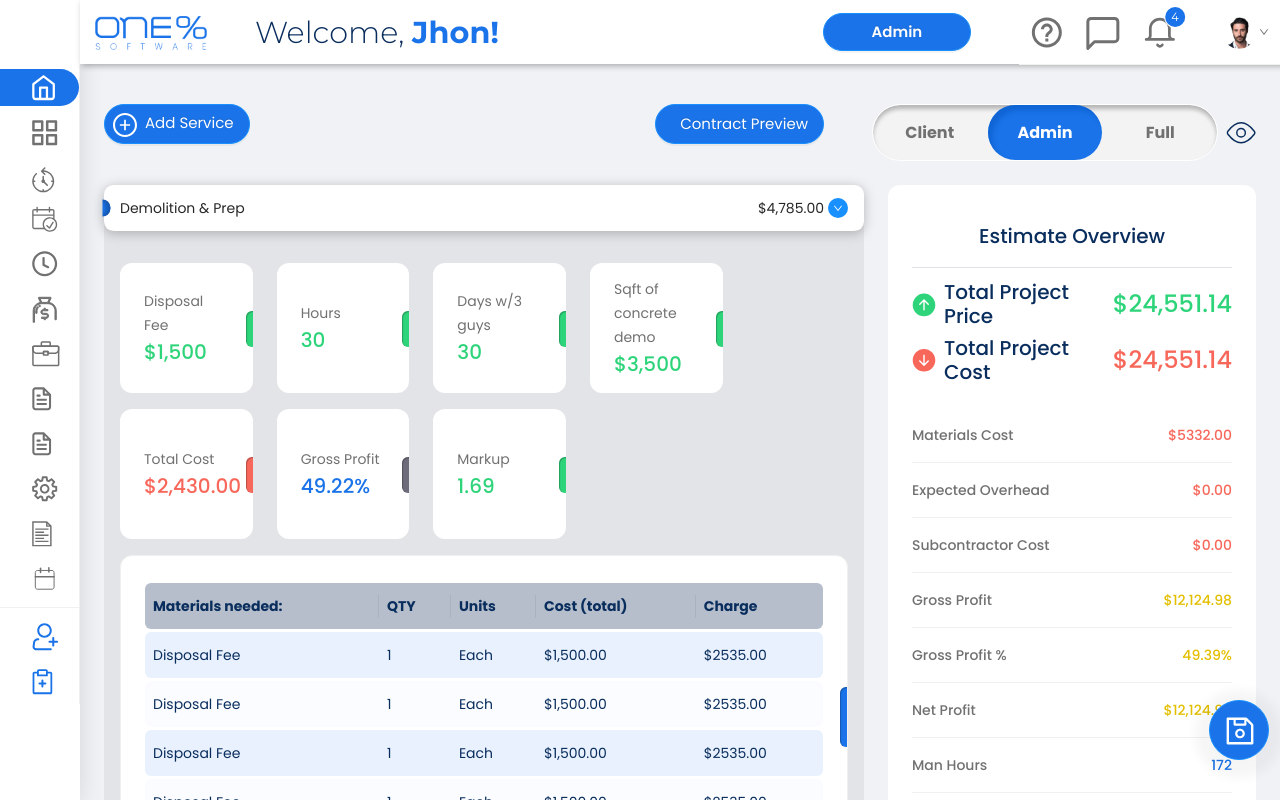
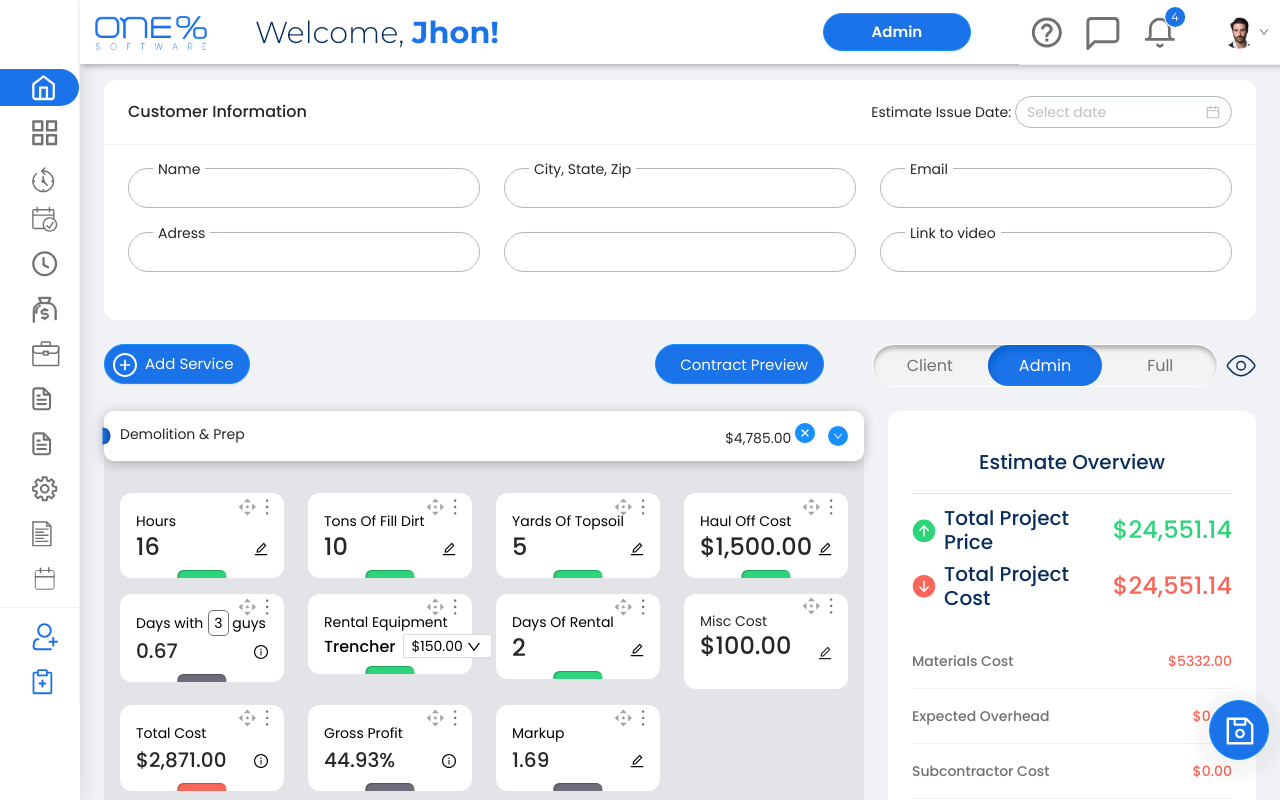
Before and after one commit to Superior-CS-Group/FrontEnd, a React (Create React App) app: page /add-estimates in a window 1280 px wide. Shown: the top 800 px of the page. Built offline with nearby package versions, Linux system fonts and the light colour scheme.

Commit message:
furmulla

```diff
--- a/package.json
+++ b/package.json
@@ -16,6 +16,7 @@
     "is-empty": "^1.2.0",
     "momentjs": "^2.0.0",
     "react": "^17.0.2",
+    "react-beautiful-dnd": "^13.1.0",
     "react-bootstrap": "^2.0.2",
     "react-dom": "^17.0.2",
     "react-drag-listview": "^0.1.8",
--- a/src/App.css
+++ b/src/App.css
@@ -289,7 +289,7 @@ img {
   font-weight: bold;
 }
 .radius-30 {
-  border-radius: 30px;
+  border-radius: 30px !important;
 }
 
 .ant-primary-btn {
@@ -874,13 +874,13 @@ ul.ant-menu.ant-menu-root.ant-menu-vertical.ant-menu-light.ant-siderbar-menu.ant
   width: 33%;
   text-align: center;
   border-radius: 30px;
-  font-weight: bold;
+  font-weight: 400;
   font-size: 16px;
 }
 .ant-tabs-box li a {
   color: #717171;
   display: block;
-  padding: 15px;
+  padding: 8px 15px;
 }
 
 .ant-tabs-box ul li a:hover,
@@ -973,11 +973,11 @@ ul.ant-menu.ant-menu-root.ant-menu-vertical.ant-menu-light.ant-siderbar-menu.ant
 .count-card span,
 .danger-card span,
 .blue-card span {
-  color: #717171;
+  color: #000;
   font-weight: normal;
   font-size: 14px;
   line-height: 24px;
-  display: block;
+  display: inline-block;
 }
 .count-card input[type="text"] {
   font-weight: 500;
@@ -999,60 +999,56 @@ ul.ant-menu.ant-menu-root.ant-menu-vertical.ant-menu-light.ant-siderbar-menu.ant
 .count-card:before {
   content: "";
   background: #2ed47a;
-  box-shadow: inset 1px 1px 1px rgba(0, 0, 0, 0.25);
-  border-radius: 6px 0px 0px 6px;
-  position: absolute;
-  width: 7px;
-  height: 36px;
-  right: 0px;
-  top: 50%;
-  margin-top: -17px;
+  box-shadow: inset 1px 1px 1px rgb(0 0 0 / 25%);
+  border-radius: 6px 6px 0px 0px;
+  position: absolute;
+  width: 30%;
+  height: 8px;
+  left: 50%;
+  bottom: 0;
+  transform: translatex(-50%);
 }
 .danger-card h4 {
   font-weight: 500;
   font-size: 20px;
   line-height: 30px;
 
-  color: #f7685b;
   margin: 0px;
 }
 .danger-card:before {
   content: "";
   background: #f7685b;
   box-shadow: inset 1px 1px 1px rgba(0, 0, 0, 0.25);
-  border-radius: 6px 0px 0px 6px;
-  position: absolute;
-  width: 7px;
-  height: 36px;
-  right: 0px;
-  top: 50%;
-  margin-top: -17px;
+  border-radius: 6px 6px 0px 0px;
+  position: absolute;
+  width: 30%;
+  height: 8px;
+  left: 50%;
+  bottom: 0px;
+  transform: translatex(-50%);
 }
 .blue-card:before {
   content: "";
   background: #6e6b7b;
   box-shadow: inset 1px 1px 1px rgba(0, 0, 0, 0.25);
-  border-radius: 6px 0px 0px 6px;
-  position: absolute;
-  width: 7px;
-  height: 36px;
-  right: 0px;
-  top: 50%;
-  margin-top: -17px;
+  border-radius: 6px 6px 0px 0px;
+  position: absolute;
+  width: 30%;
+  height: 8px;
+  left: 50%;
+  bottom: 0px;
+  transform: translatex(-50%);
 }
 .blue-card h4 {
   font-weight: 500;
   font-size: 20px;
   line-height: 30px;
 
-  color: #1a73e8;
   margin: 0px;
 }
 @media (min-width: 992px) {
   .height-half {
     height: 130px;
-    align-items: center;
-    display: flex;
   }
 }
 
@@ -1802,3 +1798,56 @@ ul.work-scope-list li {
   align-items: center;
   box-shadow: 0px 4px 11px 14px rgb(0 0 0 / 4%);
 }
+
+.ant-floting-input {
+  position: relative;
+}
+
+.ant-floting-input .ant-form-item-label {
+  position: absolute;
+  z-index: 2;
+  top: -10px;
+  left: 25px;
+  background: #fff;
+  padding: 0px 5px;
+}
+
+.font-lac {
+  color: #000;
+}
+
+.trencher {
+  font-size: 16px !important;
+  color: #000 !important;
+}
+
+.count-card h4 {
+  margin: 0px;
+}
+
+.tree-box {
+  display: inline-block;
+  padding: 0px 5px;
+  border: 1px solid #717171;
+  border-radius: 5px;
+  margin-left: 5px;
+}
+
+.drgicon {
+  position: absolute;
+  right: 15px;
+  top: 0px;
+}
+
+.drgicon svg {
+  color: #a3a3a3;
+}
+
+.closeicon-panel {
+  transition: transform 0.24s;
+  border-radius: 100%;
+  display: inline-flex;
+  color: #1890ff;
+  font-size: 20px;
+  margin-right: 9px;
+}
--- a/src/components/estimates/add.estimates.components.jsx
+++ b/src/components/estimates/add.estimates.components.jsx
@@ -10,9 +10,18 @@ import {
   Table,
   List,
   Select,
+  DatePicker,
+  Form,
 } from "antd";
-import { PlusCircleOutlined, SaveOutlined } from "@ant-design/icons";
-import { arrowdown, arrowup, eye } from "../../utils/svg.file";
+// import { DragDropContext, Droppable, Draggable } from "react-beautiful-dnd";
+import {
+  PlusCircleOutlined,
+  SaveOutlined,
+  EditOutlined,
+  InfoCircleOutlined,
+  CloseCircleFilled,
+} from "@ant-design/icons";
+import { arrowdown, arrowup, drag, ellps, eye } from "../../utils/svg.file";
 import { Link } from "react-router-dom";
 const { Panel } = Collapse;
 
@@ -29,40 +38,90 @@ export default class AddEstimates extends Component {
   render() {
     const box = [
       {
-        title: "Disposal Fee",
-        rate: <Input placeholder="$1,500" value="$1,500" className="p-0" />,
+        title: "Hours",
+        rate: <h4>16</h4>,
+        editIcon: <EditOutlined />,
         columbtn: "count-card",
       },
       {
-        title: "Hours",
-        rate: <Input value="30" className="p-0" />,
+        title: "Tons Of Fill Dirt",
+        rate: <h4>10</h4>,
+        editIcon: <EditOutlined />,
         columbtn: "count-card",
       },
       {
-        title: "Days w/3 guys",
-        rate: <Input value="30" className="p-0" />,
+        title: "Yards Of Topsoil",
+        rate: <h4>5</h4>,
+        editIcon: <EditOutlined />,
         columbtn: "count-card",
       },
 
       {
-        title: "Sqft of concrete demo",
-        rate: <Input value="$3,500" className="p-0" />,
+        title: "Haul Off Cost",
+        rate: <h4>$1,500.00</h4>,
+        editIcon: <EditOutlined />,
         columbtn: "count-card",
       },
       {
+        title: (
+          <>
+            Days with<span className="tree-box">3</span> guys
+          </>
+        ),
+        rate: <h4>0.67</h4>,
+        editIcon: <InfoCircleOutlined />,
+        columbtn: "blue-card",
+      },
+      {
+        title: "Rental Equipment",
+        rate: (
+          <div className="d-flex align-items-center justify-content-between ">
+            <h4 className="trencher">Trencher</h4>
+            <Select
+              defaultValue="$150.00"
+              style={{ width: "100%" }}
+              onChange={handleChange}
+              className="ms-2"
+              size="small"
+            >
+              <Option value="rate">$150.00</Option>
+              <Option value="ss">$151.00</Option>
+            </Select>
+          </div>
+        ),
+        columbtn: "count-card",
+      },
+      {
+        title: "Days Of Rental",
+        rate: <h4>2</h4>,
+        columbtn: "count-card",
+        editIcon: <EditOutlined />,
+      },
+      {
+        title: "Misc Cost",
+        rate: <h4>$100.00</h4>,
+
+        editIcon: <EditOutlined />,
+        columbtn: "yellow-card",
+      },
+      {
         title: "Total Cost",
-        rate: <h4>$2,430.00</h4>,
+        rate: <h4>$2,871.00</h4>,
         columbtn: "danger-card",
+        editIcon: <InfoCircleOutlined />,
       },
       {
         title: "Gross Profit",
-        rate: <h4>49.22%</h4>,
+        rate: <h4>44.93%</h4>,
         columbtn: "blue-card",
+        editIcon: <InfoCircleOutlined />,
       },
       {
         title: "Markup",
-        rate: <Input value="1.69" className="p-0" />,
+        rate: <h4>1.69</h4>,
         columbtn: "count-card",
+        editIcon: <EditOutlined />,
+        columbtn: "blue-card",
       },
     ];
     const columns = [
@@ -207,9 +266,94 @@ export default class AddEstimates extends Component {
         ),
       },
     ];
+    function onChange(date, dateString) {
+      console.log(date, dateString);
+    }
     return (
       <>
         <div className="">
+          <Card
+            className="radius-12"
+            bordered={false}
+            title="Customer Information"
+            extra={[
+              <>
+                <div className="ant-calnder">
+                  Estimate Issue Date:{" "}
+                  <DatePicker
+                    className="ant-furmulla-input radius-30"
+                    onChange={onChange}
+                  />
+                </div>
+              </>,
+            ]}
+          >
+            <Form layout="vertical">
+              <Row gutter={[24, 0]}>
+                <Col lg={8}>
+                  <Form.Item label="Name" className="ant-floting-input">
+                    <Input
+                      placeholder=""
+                      size="large"
+                      className="ant-furmulla-input radius-30"
+                    />
+                  </Form.Item>
+                </Col>
+                <Col lg={8}>
+                  <Form.Item
+                    label="City, State, Zip"
+                    className="ant-floting-input"
+                  >
+                    <Input
+                      placeholder=""
+                      size="large"
+                      className="ant-furmulla-input radius-30"
+                    />
+                  </Form.Item>
+                </Col>
+                <Col lg={8}>
+                  <Form.Item label="Email" className="ant-floting-input">
+                    <Input
+                      placeholder=""
+                      type="email"
+                      size="large"
+                      className="ant-furmulla-input radius-30"
+                    />
+                  </Form.Item>
+                </Col>
+                <Col lg={8}>
+                  <Form.Item label="Adress" className="ant-floting-input">
+                    <Input
+                      placeholder=""
+                      size="large"
+                      className="ant-furmulla-input radius-30"
+                    />
+                  </Form.Item>
+                </Col>
+                <Col lg={8}>
+                  <Form.Item label="" className="ant-floting-input">
+                    <Input
+                      placeholder=""
+                      size="large"
+                      className="ant-furmulla-input radius-30"
+                    />
+                  </Form.Item>
+                </Col>
+                <Col lg={8}>
+                  <Form.Item
+                    label=" Link to video"
+                    className="ant-floting-input "
+                  >
+                    <Input
+                      placeholder=""
+                      size="large"
+                      className="ant-furmulla-input radius-30"
+                    />
+                  </Form.Item>
+                </Col>
+              </Row>
+            </Form>
+          </Card>
           {/* <BreadcrumbBar name="Estimates" subname="Add Estimate" /> */}
           <Row className="mt-4 mb-4">
             <Col span="8">
@@ -266,18 +410,33 @@ export default class AddEstimates extends Component {
                   <Panel
                     header="Demolition & Prep"
                     key="1"
-                    extra={[<>$4,785.00</>]}
+                    extra={[
+                      <>
+                        $4,785.00{" "}
+                        <span className="closeicon-panel">
+                          <CloseCircleFilled />
+                        </span>
+                      </>,
+                    ]}
                   >
                     <Row gutter={[24, 0]}>
                       {box.map((c, index) => (
-                        <Col lg={5} span={24} key={index}>
+                        <Col lg={6} span={24} key={index}>
                           <Card
                             bordered={false}
-                            className={`radius-12 mb-3 height-half ${c.columbtn}`}
+                            className={`radius-12 mb-3  ${c.columbtn}`}
+                            bodyStyle={{ padding: "16px" }}
                           >
+                            <div className="text-end drgicon">
+                              <span className="me-1">{drag}</span>{" "}
+                              <span>{ellps}</span>
+                            </div>
                             <span>{c.title}</span>
 
-                            {c.rate}
+                            <div className="d-flex align-items-center justify-content-between">
+                              {c.rate}
+                              {c.editIcon}
+                            </div>
                           </Card>
                         </Col>
                       ))}
@@ -293,17 +452,36 @@ export default class AddEstimates extends Component {
                       />
                     </Card>
                   </Panel>
-                  <Panel header="Paver Patio" key="2" extra={[<>$4,785.00</>]}>
+                  <Panel
+                    header="Paver Patio"
+                    key="2"
+                    extra={[
+                      <>
+                        $4,785.00{" "}
+                        <span className="closeicon-panel">
+                          <CloseCircleFilled />
+                        </span>{" "}
+                      </>,
+                    ]}
+                  >
                     <Row gutter={[24, 0]}>
                       {box.map((c, index) => (
-                        <Col lg={5} span={24} key={index}>
+                        <Col lg={6} span={24} key={index}>
                           <Card
                             bordered={false}
-                            className={`radius-12 mb-3 height-half ${c.columbtn}`}
+                            className={`radius-12 mb-3  ${c.columbtn}`}
+                            bodyStyle={{ padding: "16px" }}
                           >
+                            <div className="text-end drgicon">
+                              <span className="me-1">{drag}</span>{" "}
+                              <span>{ellps}</span>
+                            </div>
                             <span>{c.title}</span>
 
-                            {c.rate}
+                            <div className="d-flex align-items-center justify-content-between">
+                              {c.rate}
+                              {c.editIcon}
+                            </div>
                           </Card>
                         </Col>
                       ))}
--- a/src/components/estimates/customer/customerleadinfo.component.jsx
+++ b/src/components/estimates/customer/customerleadinfo.component.jsx
@@ -201,7 +201,7 @@ export default function CustomerLeadInfo() {
                   <b className="green-text">{state.estimaitonStatus}</b>
                 </span>
 
-                <div className="ms-auto col-lg-5 text-end d-inline-flex align-items-center justify-content-end">
+                <div className="ms-auto col-lg-6 text-end d-inline-flex align-items-center justify-content-end">
                   <div role="alert" class="text-success">
                     {state.message}
                   </div>
```
Also changed, not shown: 2 other files (tests, documents, lock files or other folders).
